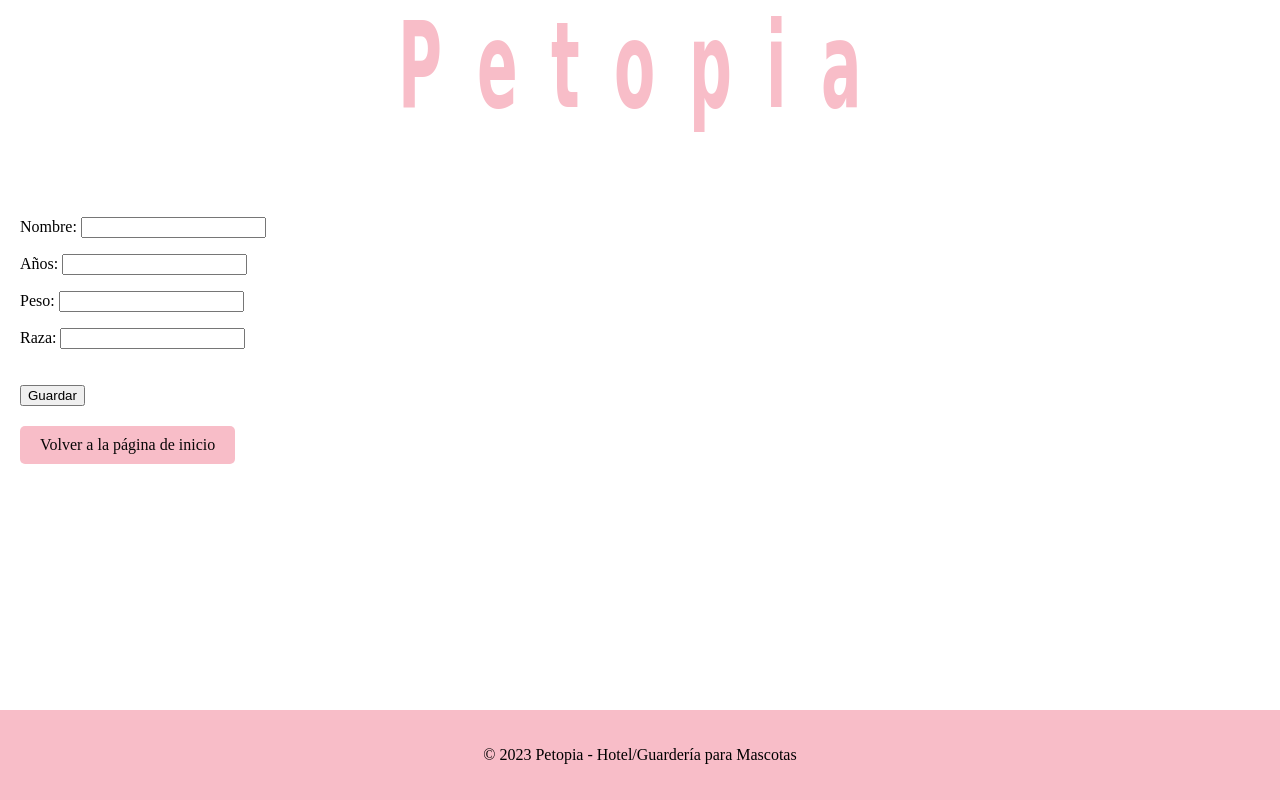
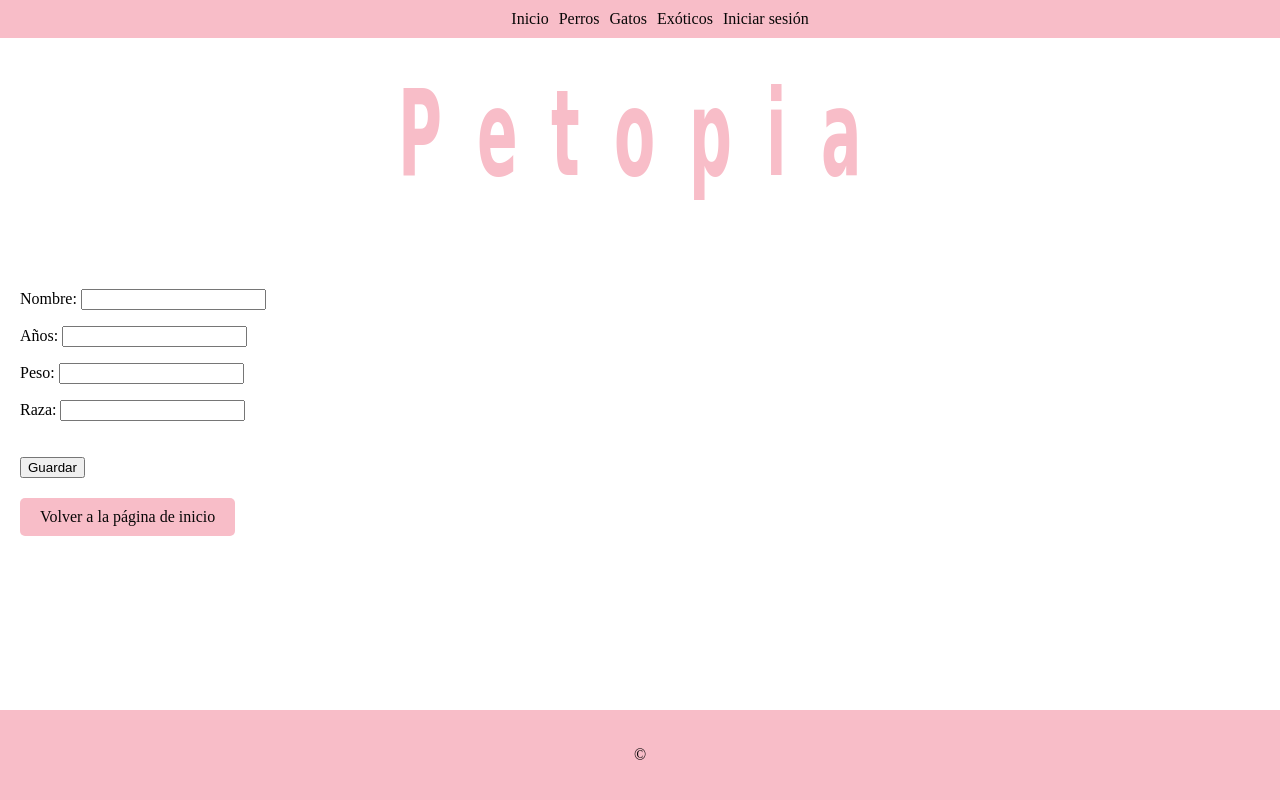
Before and after one commit to GomezSanti/3entrega, a Django app: page /agregar_perro/ in a window 1280 px wide. Run offline with Django 4.2, Linux system fonts and the light colour scheme.

Commit message:
Agregando Navbar

```diff
--- a/project/config/apps/home/templates/home/agregar_perro.html
+++ b/project/config/apps/home/templates/home/agregar_perro.html
@@ -1,16 +1,13 @@
 {% extends 'home/base.html' %}
 
-{% block contenido  %}
+{% block contenido %}
+<div style="margin-top: 20px;">
+  <form action="" method="post">
+    {% csrf_token %}
+    {{ form.as_p }}
+    <button type="submit" class="header-button">Guardar</button>
+  </form>
 
-
-
-<form action = "" method="post">
-    {% csrf_token %}
-    {{form.as_p}}
-    <button type="submit" class="header-button">Guardar</button>
-</form>
-
-
-    <a href="{% url 'home:index' %}" class="home-link">Volver a la página de inicio</a>
-
-{% endblock contenido  %}
+  <a href="{% url 'home:index' %}" class="home-link">Volver a la página de inicio</a>
+</div>
+{% endblock contenido %}
--- a/project/config/apps/home/templates/home/base.html
+++ b/project/config/apps/home/templates/home/base.html
@@ -11,12 +11,33 @@
             padding: 0;
         }
 
+        .navbar {
+            background-color: #f8bdc8;
+            padding: 10px;
+        }
+
+        .navbar ul {
+            list-style: none;
+            margin: 0;
+            display: flex;
+            justify-content: center;
+        }
+
+        .navbar li {
+            margin-right: 10px;
+        }
+
+        .navbar a {
+            text-decoration: none;
+            color: #080707;
+        }
+
         .hotel-title {
             text-align: center;
             font-family: 'Impact', sans-serif;
             font-size: 60px;
-            margin-top: 50px;
-}
+            margin-top: 80px; /* Modifica este valor según tu preferencia */
+        }
 
         .hotel-letter {
             display: inline-block;
@@ -25,14 +46,12 @@
             letter-spacing: 20px;
             transform: scaleY(2);
             transform-origin: bottom;
-}
-
+        }
 
         .container {
             display: flex;
             flex-direction: column;
             min-height: 100vh;
-
         }
 
         .content {
@@ -59,12 +78,11 @@
 
         .link-container {
             margin-top: 40px;
-}
+        }
 
         .header-button {
             margin-top: 20px;
         }
-
 
         .home-link {
             display: inline-block;
@@ -75,7 +93,7 @@
             text-decoration: none;
             border-radius: 5px;
             transition: background-color 0.3s ease;
-}
+        }
 
         .home-link:hover {
             background-color: #e599a7;
@@ -85,6 +103,20 @@
 </head>
 <body>
     <div class="container">
+        <div class="navbar">
+            <ul>
+                <li><a href="{% url 'home:index' %}"> Inicio</a></li>
+                <li><a href="{% url 'home:agregar_perro' %}"> Perros</a></li>
+                <li><a href="{% url 'home:agregar_gato' %}"> Gatos </a></li>
+                <li><a href="{% url 'home:agregar_exotico' %}"> Exóticos</a></li>
+                {% if user.is_authenticated %}
+                    <a href="{% url 'home:logout' %}" class="btn btn-primary">Cerrar sesión</a>
+                    <p>Bienvenido, {{ request.user.username }}</p>
+                {% else %}
+                    <a href="{% url 'home:login' %}" class="btn btn-primary">Iniciar sesión</a>
+                {% endif %}
+            </ul>
+        </div>
 
         <h1 class="hotel-title">
             <span class="hotel-letter">P</span>
@@ -103,4 +135,4 @@
         </div>
 
         <div class="footer">
-            <p>&copy; 2023 Petopia - Hotel/Guardería para Mascotas</p>
+            <p>&copy;
```
Also changed, not shown: project/config/apps/home/templates/home/navbar.html (added, +16 -0 lines), project/config/db.sqlite3.
